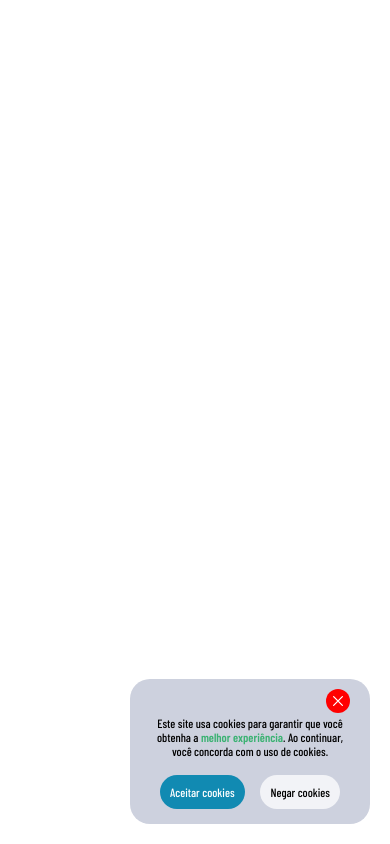
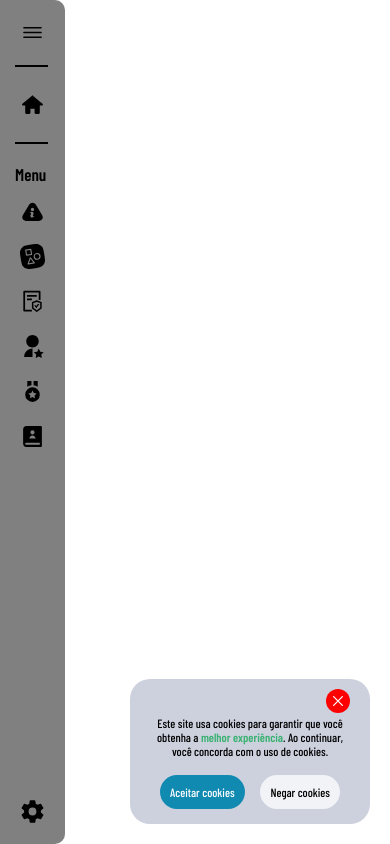
Before and after one commit to rena02to/portfolio, a Next.js app: page / in a window 390 px wide. Built offline with nearby package versions, Linux system fonts and the light colour scheme; a web font is replaced by a local one.

Commit message:
Inserindo a barra de navegação (não responsiva)

```diff
--- a/src/components/navbar.tsx
+++ b/src/components/navbar.tsx
@@ -1,10 +1,91 @@
 import style from '@/styles/navbar.module.scss';
+import Image from 'next/image';
+import Link from 'next/link';
+import { useEffect, useState } from 'react';
 import { useTranslation } from 'react-i18next';
+import { AiOutlineFileProtect } from 'react-icons/ai';
+import { BiSolidMedal } from 'react-icons/bi';
+import { FaGithub, FaLinkedin } from 'react-icons/fa6';
+import { IoIosMenu } from 'react-icons/io';
+import { IoCloseOutline, IoSettingsSharp } from 'react-icons/io5';
+import { PiArrowUpRight } from 'react-icons/pi';
+import { RiContactsBook2Fill, RiUserStarFill } from 'react-icons/ri';
+import { SiApostrophe } from 'react-icons/si';
+import { TiHome, TiInfo } from 'react-icons/ti';
 
 export default function Navbar(){
     const { t } = useTranslation();
+    const [ menuOpen, setMenuOpen ] = useState(false);
+    const links = [
+        {key: 1, value: t('navbar.menu.summary'), icon: <TiInfo/>, link: 'summary'},
+        {key: 2, value: t('navbar.menu.skills'), icon: <SiApostrophe/>, link: 'skills'},
+        {key: 3, value: t('navbar.menu.projects'), icon: <AiOutlineFileProtect/>, link: 'projects'},
+        {key: 4, value: t('navbar.menu.experiences'), icon: <RiUserStarFill/>, link: 'experiences'},
+        {key: 5, value: t('navbar.menu.certificates'), icon: <BiSolidMedal/>, link: 'certificates'},
+        {key: 6, value: t('navbar.menu.contacts'), icon: <RiContactsBook2Fill/>, link: 'contact'},
+    ];
 
     return(
-        <nav></nav>
+        <nav className={style.nav}>
+            <button type='button' className={style.menu} onClick={() => setMenuOpen(!menuOpen)}>
+                {menuOpen ?
+                    <IoCloseOutline/>
+                    :
+                    <IoIosMenu/>
+                }
+            </button>
+            <div className={style.interns}>
+                {menuOpen ?
+                    <div className={style.profile}>
+                        <Image src='/images/foto.jpg' alt='Renato Alves Photo' width={75} height={75}/>
+                        <div className={style.namedev}>
+                            <p className={style.name}>Renato Alves</p>
+                            <p className={style.dev}>{t('navbar.dev')}</p>
+                        </div>
+                    </div>
+                    : null
+                }
+                <span className={style.line}/>
+                <button type='button' className={style.home}>
+                    <TiHome/>
+                    {menuOpen ? <p>{t('navbar.home')}</p>: null}
+                </button>
+                <span className={style.line}/>
+                <div className={style.navigation}>
+                    <p className={style.navtitle}>{t('navbar.menu.title')}</p>
+                    {links.map((link) => (
+                        <button className={style.link} key={link.key}>
+                            {link.icon}
+                            {menuOpen ? <p>{link.value}</p> : null}
+                        </button>
+                    ))}
+                </div>
+                {menuOpen ?
+                    <>
+                        <span className={style.line}/>
+                        <div className={style.linkscontainer}>
+                            <p className={style.linkstitle}>Links</p>
+                            <div className={style.links}>
+                                <a href='https://linkedin.com/in/renatosalves/'>
+                                    <FaLinkedin/>
+                                    <p>Linkedin</p>
+                                    <PiArrowUpRight className={style.arrow}/>
+                                </a>
+                                <a href='https://github.com/rena02to/'>
+                                    <FaGithub/>
+                                    <p>Github</p>
+                                    <PiArrowUpRight className={style.arrow}/>
+                                </a>
+                            </div>
+                        </div>
+                    </>
+                    : null
+                }
+            </div>
+            <Link href='/settings' className={style.settings}>
+                <IoSettingsSharp/>
+                {menuOpen ? <p>{t('navbar.settings')}</p> : null}
+            </Link>
+        </nav>
     )
 }
--- a/src/styles/main.scss
+++ b/src/styles/main.scss
@@ -5,6 +5,7 @@ $name-font: "Italianno", cursive;
 $cookies-container: rgb(205, 209, 222);
 $cookies-acept: rgb(17, 138, 178);
 $open-color: rgb(59, 178, 115);
+$navbar-color: gray;
 
 @mixin align-flex($direction){
     display: flex;
--- a/src/styles/navbar.module.scss
+++ b/src/styles/navbar.module.scss
@@ -0,0 +1,129 @@
+@import './main.scss';
+
+.nav{
+    background-color: $navbar-color;
+    width: max-content;
+    display: flex;
+    flex-direction: column;
+    padding: 15px;
+    position: fixed;
+    border-radius: 0 10px 10px 0;
+    height: calc(100vh - 30px);
+    overflow: auto;
+    p{
+        margin: 0;
+    }
+    svg{
+        height: 25px;
+        width: 25px;
+    }
+    .menu{
+        position: absolute;
+    }
+    button{
+        padding: 0;
+        background-color: transparent;
+        @include align-flex(auto);
+        cursor: pointer;
+        padding: 5px;
+        border-radius: 10px;
+        &:hover{
+            background-color: rgba(0, 0, 0, 0.1);
+        }
+    }
+    .interns{
+        margin-top: 50px;
+        @include align-flex(column);
+        align-items: flex-start;
+        justify-content: flex-start;
+        gap: 20px;
+        height: 88vh;
+        .profile{
+            @include align-flex(row);
+            gap: 10px;
+            img{
+                border-radius: 100px;
+            }
+            .namedev{
+                .name, .dev{
+                    font-size: 17px;
+                }
+                .name{
+                    font-weight: 600;
+                }
+                .dev{
+                    font-weight: 500;
+                }
+            }
+        }
+        .home{
+            @include align-flex(row);
+            gap: 5px;
+            font-size: 15px;
+        }
+        .line{
+            display: block;
+            width: 95%;
+            height: 2px;
+            background-color: black;
+        }
+        .navigation{
+            display: flex;
+            flex-direction: column;
+            align-items: flex-start;
+            gap: 10px;
+            font-size: 15px;
+            .navtitle{
+                font-size: 17px;
+                font-weight: 600;
+            }
+            .link{
+                @include align-flex(row);
+                gap: 5px;
+            }
+        }
+        .linkscontainer{
+            display: flex;
+            flex-direction: column;
+            gap: 10px;
+            .linkstitle{
+                font-size: 17px;
+                font-weight: 600;
+            }
+            .links{
+                display: flex;
+                flex-direction: column;
+                gap: 10px;
+                a{
+                    display: flex;
+                    flex-direction: row;
+                    gap: 3px;
+                    text-decoration: none;
+                    color: rgb(0, 0, 150);
+                    @include align-flex(auto);
+                    width: max-content;
+                    gap: 5px;
+                    padding: 5px;
+                    border-radius: 10px;
+                    &:hover{
+                        background-color: rgba(0, 0, 0, 0.1);
+                    }
+                }
+            }
+        }
+    }
+    .settings{
+        text-decoration: none;
+        @include align-flex(auto);
+        width: max-content;
+        gap: 5px;
+        padding: 5px;
+        border-radius: 10px;
+        svg, p{
+            color: black;
+        }
+        &:hover{
+            background-color: rgba(0, 0, 0, 0.1);
+        }
+    }
+}
```
